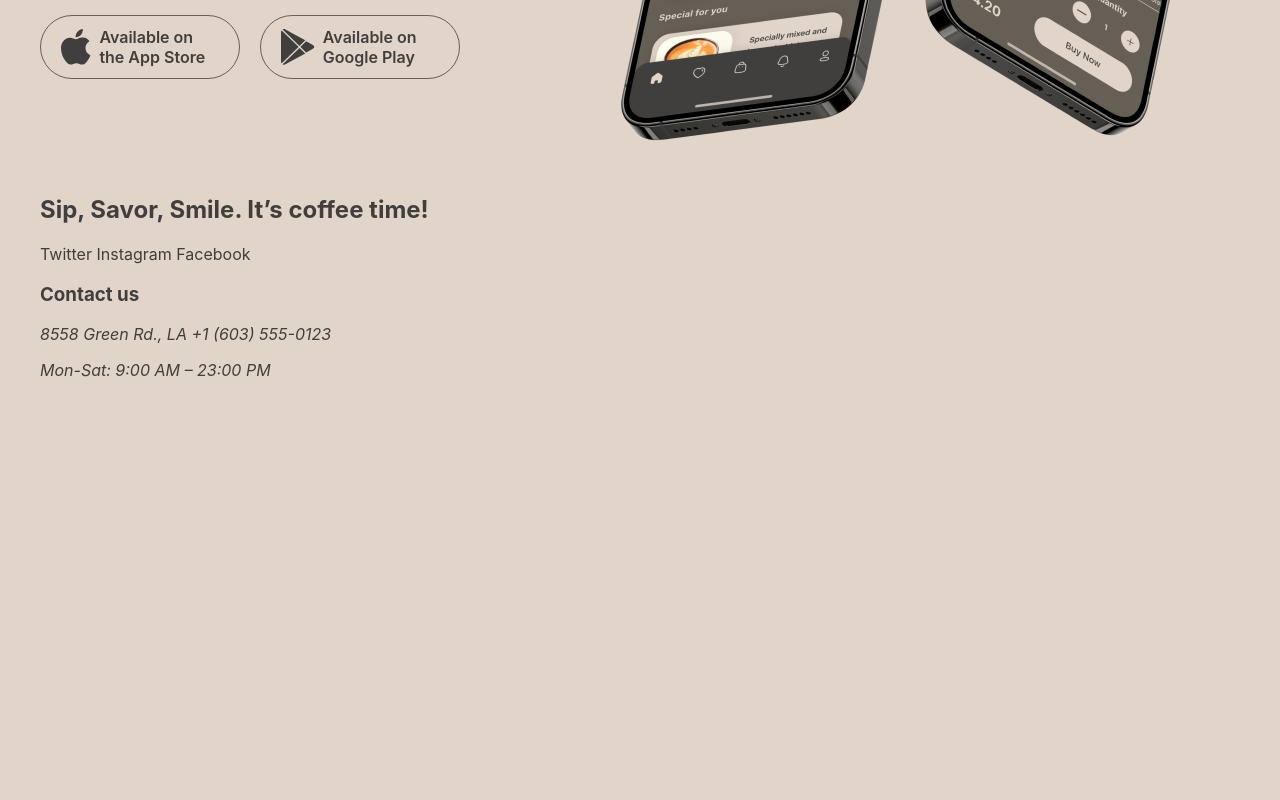
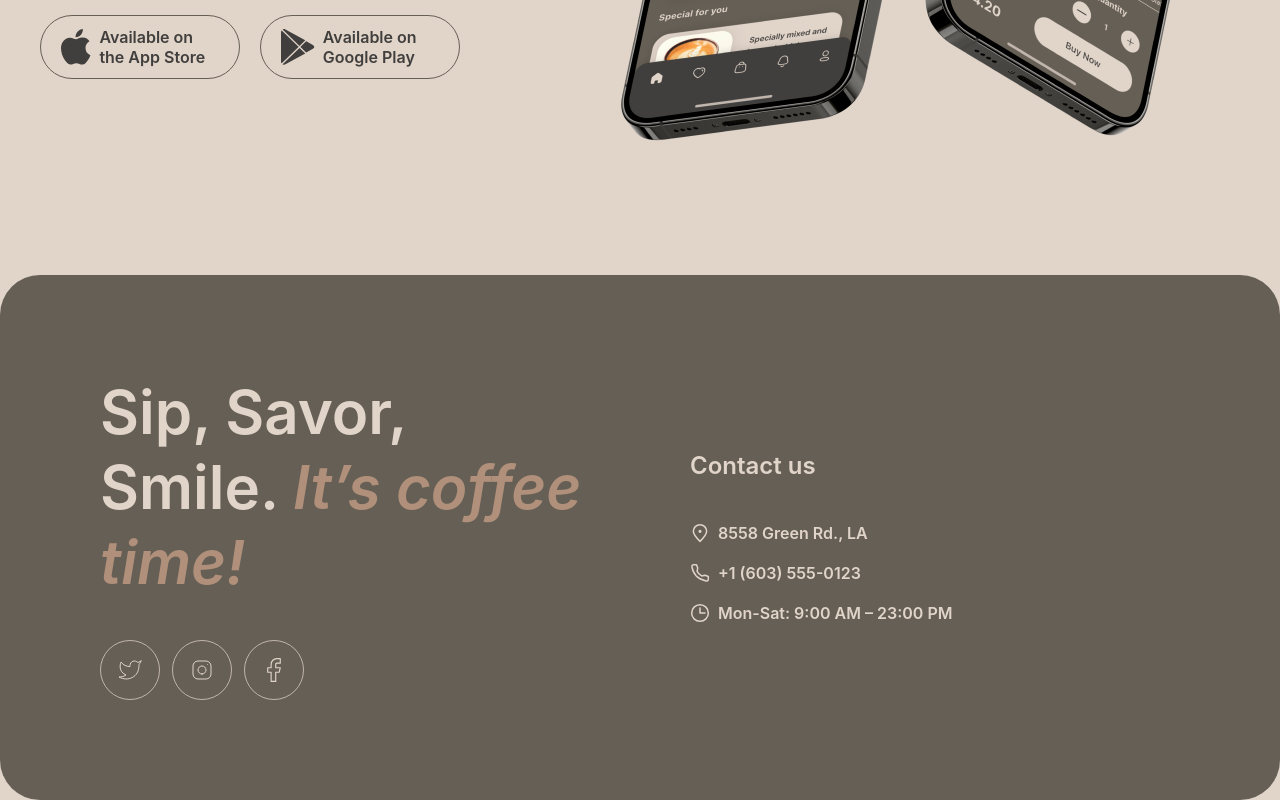
Before and after one commit to YekaterinaAlex/rsschool-landing-page, a plain HTML site: page index.html in a window 1280 px wide. Shown: the part 3682-4482 px from the top of the page. Before the commit the page ends 4078 px from the top, so only its background shows below. Drawn offline with Linux system fonts and the light colour scheme.

Commit message:
feat: add footer styles

```diff
--- a/index.html
+++ b/index.html
@@ -126,15 +126,25 @@
         <img src="assets/images/mobile-screens.png" alt="Coffee House mobile application">
       </div>
     </section>
+
   </main>
+
   <footer id="contacts">
     <div class="footer-socials">
-      <h2>Sip, Savor, Smile. It’s coffee time!</h2>
+      <h2>Sip, Savor, Smile. <span>It’s coffee time!</span></h2>
 
       <div class="social-links">
-        <a href="#" aria-label="Twitter">Twitter</a>
-        <a href="#" aria-label="Instagram">Instagram</a>
-        <a href="#" aria-label="Facebook">Facebook</a>
+        <a href="#" aria-label="Twitter">
+          <img src="assets/icons/twitter.svg" alt="">
+        </a>
+
+        <a href="#" aria-label="Instagram">
+          <img src="assets/icons/instagram.svg" alt="">
+        </a>
+
+        <a href="#" aria-label="Facebook">
+          <img src="assets/icons/Vector (3).svg" alt="">
+        </a>
       </div>
     </div>
 
@@ -143,14 +153,18 @@
 
       <address>
         <a href="https://maps.google.com/" target="_blank" rel="noopener noreferrer">
-          8558 Green Rd., LA
+          <img src="assets/icons/pin-alt.svg" alt=""><span>8558 Green Rd., LA</span>
         </a>
 
         <a href="tel:+16035550123">
-          +1 (603) 555-0123
+          <img src="assets/icons/phone.svg" alt="">
+          <span>+1 (603) 555-0123</span>
         </a>
 
-        <p>Mon-Sat: 9:00 AM – 23:00 PM</p>
+        <p>
+          <img src="assets/icons/clock.svg" alt="">
+          <span>Mon-Sat: 9:00 AM – 23:00 PM</span>
+        </p>
       </address>
     </div>
   </footer>
--- a/style.css
+++ b/style.css
@@ -335,3 +335,88 @@ header {
   width: 36px;
   height: 36px;
 }
+
+#contacts {
+  display: flex;
+  align-items: center;
+  gap: 100px;
+
+  margin-top: 100px;
+  padding: 100px;
+
+  border-radius: 40px;
+  background-color: #665f55;
+  color: #e1d4c9;
+}
+
+.footer-socials,
+.footer-contacts {
+  flex: 1;
+}
+
+.footer-socials h2 {
+  margin: 0;
+  font-size: 60px;
+  font-weight: 600;
+  line-height: 125%;
+}
+
+.footer-socials h2 span {
+  font-style: italic;
+  color: #b0907a;
+}
+
+.social-links {
+  display: flex;
+  gap: 12px;
+  margin-top: 40px;
+}
+
+.social-links a {
+  display: flex;
+  align-items: center;
+  justify-content: center;
+
+  width: 60px;
+  height: 60px;
+
+  border: 1px solid #c1b6ad;
+  border-radius: 50%;
+}
+
+.social-links img {
+  width: 24px;
+  height: 24px;
+}
+
+.footer-contacts h3 {
+  margin: 0 0 40px;
+  font-size: 24px;
+  font-weight: 600;
+  line-height: 125%;
+}
+
+.footer-contacts address {
+  display: flex;
+  flex-direction: column;
+  gap: 16px;
+
+  font-style: normal;
+}
+
+.footer-contacts a,
+.footer-contacts p {
+  margin: 0;
+  font-size: 16px;
+  font-weight: 600;
+  line-height: 150%;
+
+  display: flex;
+  align-items: center;
+  gap: 8px;
+}
+
+.footer-contacts img {
+  width: 20px;
+  height: 20px;
+}
```
Also changed, not shown: assets/icons/clock.svg (added), assets/icons/instagram.svg (added), assets/icons/phone.svg (added), assets/icons/pin-alt.svg (added).
